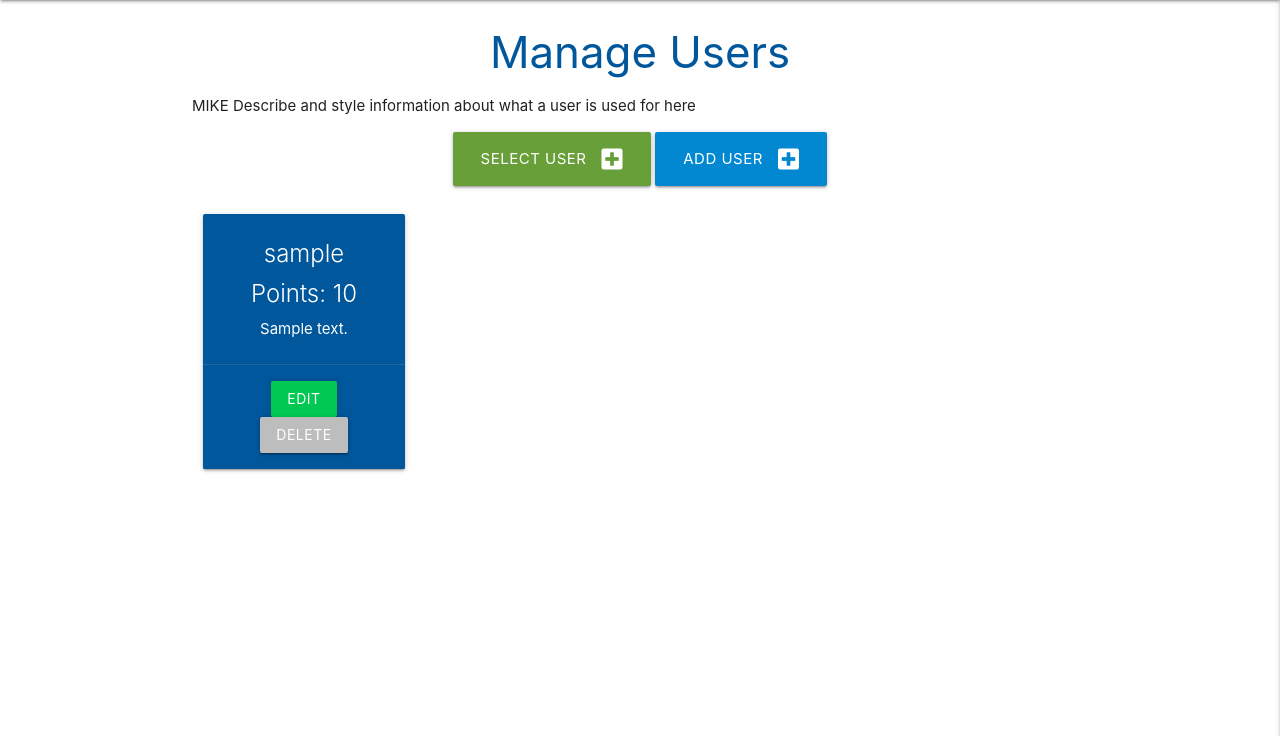
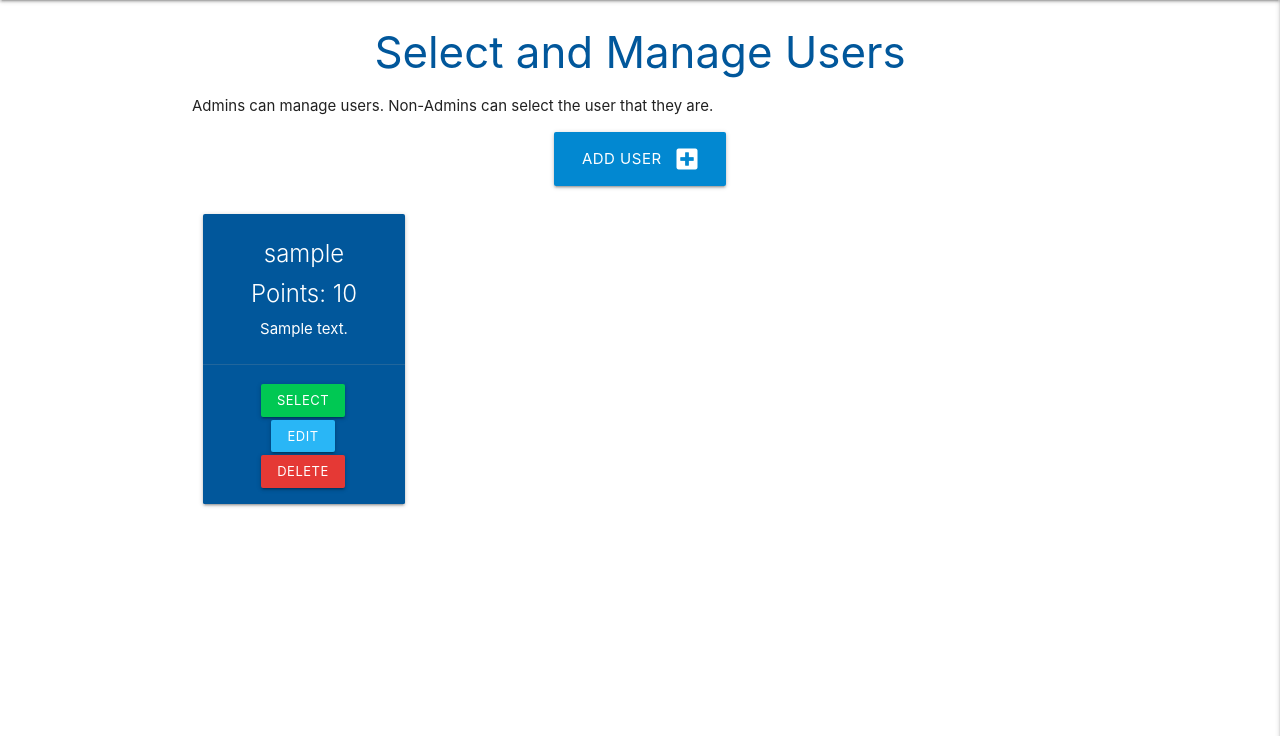
Before and after one commit to michaelmagee/magee-ms3, a Flask app: page /get_users in a window 1280 px wide. Shown: the part 64-800 px from the top of the page. Run offline with Flask 2, Linux system fonts and the light colour scheme; the visitor is signed in with stand-in values (Sample User, id 1); a database or web service that is not in the repository returns one stand-in record (values such as "Sample title"); some libraries are stand-ins or nearby versions.

Commit message:
Improve flash user messages Added minor styling for buttons Minor button and styling changes for categories Changed Open to Start for project buttons Add user select buttron in users with text explanation

```diff
--- a/app.py
+++ b/app.py
@@ -38,11 +38,11 @@ points = [1,5,10,15,20,25]
 @app.route("/")
 def get_projects():
     if session.get("ACCOUNT") is None:
-        flash("You must register or login first")
+        flash("Please register or login first")
         return redirect(url_for("login"))
 
     if session.get("ACTIVE_USER") is None:
-        flash("You must select your user name")
+        flash("Please select your user name")
         return redirect(url_for("user_select"))
     try:
         projects = list(mongo.db.projects.find({"project_status":{"$ne":"closed"},  "project_account_name": session["ACCOUNT"]} ) )
@@ -564,10 +564,7 @@ def user_set(user_name):
 
     session["ACTIVE_ADMIN"] = new_user["user_admin"]
 
-
-    flash_message =("User: ", user_name,  "is now active.")
-    flash(flash_message)
-
+    flash(user_name + "  is now active.")
     return redirect(url_for("get_projects"))
 
 @app.route("/user_add", methods=["GET", "POST"])
--- a/static/css/style.css
+++ b/static/css/style.css
@@ -5,3 +5,8 @@ Magee Milestone3 Styling
 body {
     background-color: light-blue;
 }
+
+.user_buttons {
+    margin-top: 3px;
+    margin-right: 2px;
+}
--- a/templates/projects.html
+++ b/templates/projects.html
@@ -2,7 +2,7 @@
 {% block content %}
 
 <h4 class="light-blue-text text-darken-4 center-align">
-    Projects: New({{status_counts["new"]}}) / Open({{status_counts["open"]}}) / Closed({{status_counts["closed"]}})</h4>
+    Projects: New({{status_counts["new"]}}) - Open({{status_counts["open"]}}) - Closed({{status_counts["closed"]}})</h4>
 
 <ul class="collapsible">
     {% for project in projects %}
@@ -12,7 +12,7 @@
                 <i class="fasfa-caret-down"></i>
                 <!--  hide these buttons if it's not a good user -->
                 {% if project.project_status != "open" %}
-                    <a href="{{ url_for('project_open', project_id=project._id ) }}" class="btn-small green accent-4">Open</a>
+                    <a href="{{ url_for('project_open', project_id=project._id ) }}" class="btn-small green accent-4">Start</a>
                 {% endif %}
                     <a href="{{ url_for('project_edit', project_id=project._id ) }}" class="btn-small light-blue lighten-1">Edit</a>
                     <a href="{{ url_for('project_close', project_id=project._id ) }}" class="btn-small grey darken-1">Close</a>
--- a/templates/user_select.html
+++ b/templates/user_select.html
@@ -3,7 +3,7 @@
 
 
 <h3 class="light-blue-text text-darken-4 center-align">Select User</h3>
-<p>   MIKE Describe and style information about what selecting a user does and why it must be done before continuing</p>
+<p>   Select your user.  This name will be used for project creation and for tracking updates.  It's important to use your user name and no one elses. </p>
 
 <div class="row">
     {% for user in users %}
--- a/templates/users.html
+++ b/templates/users.html
@@ -2,14 +2,11 @@
 {% block content %}
 
 
-<h3 class="light-blue-text text-darken-4 center-align">Manage Users</h3>
-<p>   MIKE Describe and style information about what a user is used for here</p>
+<h3 class="light-blue-text text-darken-4 center-align">Select and Manage Users</h3>
+<p>   Admins can manage users.  Non-Admins can select the user that they are. </p>
 
 <div class="row">
     <div class="col s12 center-align">
-        <a href="{{ url_for('user_select') }}" class="btn-large light-green darken-2 text-shadow">
-            Select User <i class="fas fa-plus-square right"></i>
-        </a>
         {% if session.ACTIVE_ADMIN %}
         <a href="{{ url_for('user_add') }}" class="btn-large light-blue darken-2 text-shadow">
             Add User <i class="fas fa-plus-square right"></i>
@@ -28,9 +25,10 @@
                     <p>{{ user.user_notes }}</p>
                 </div>
                 <div class="card-action">
+                    <a href="{{ url_for('user_set', user_name=user.user_name) }}" class="btn-small green accent-4 user_buttons">Select</a>
                     {% if session.ACTIVE_ADMIN %}
-                    <a href="{{ url_for('user_edit', user_id=user._id) }}" class="btn green accent-4">Edit</a>
-                    <a href="{{ url_for('user_delete', user_id=user._id) }}" class="btn grey lighten-1">Delete</a>
+                    <a href="{{ url_for('user_edit', user_id=user._id) }}" class="btn-small light-blue lighten-1 user_buttons">Edit</a>
+                    <a href="{{ url_for('user_delete', user_id=user._id) }}" class="btn-small red darken-1 user_buttons">Delete</a>
                     {% endif %}
                 </div>
             </div>
```
Also changed, not shown: templates/categories.html (+5 -5 lines).
